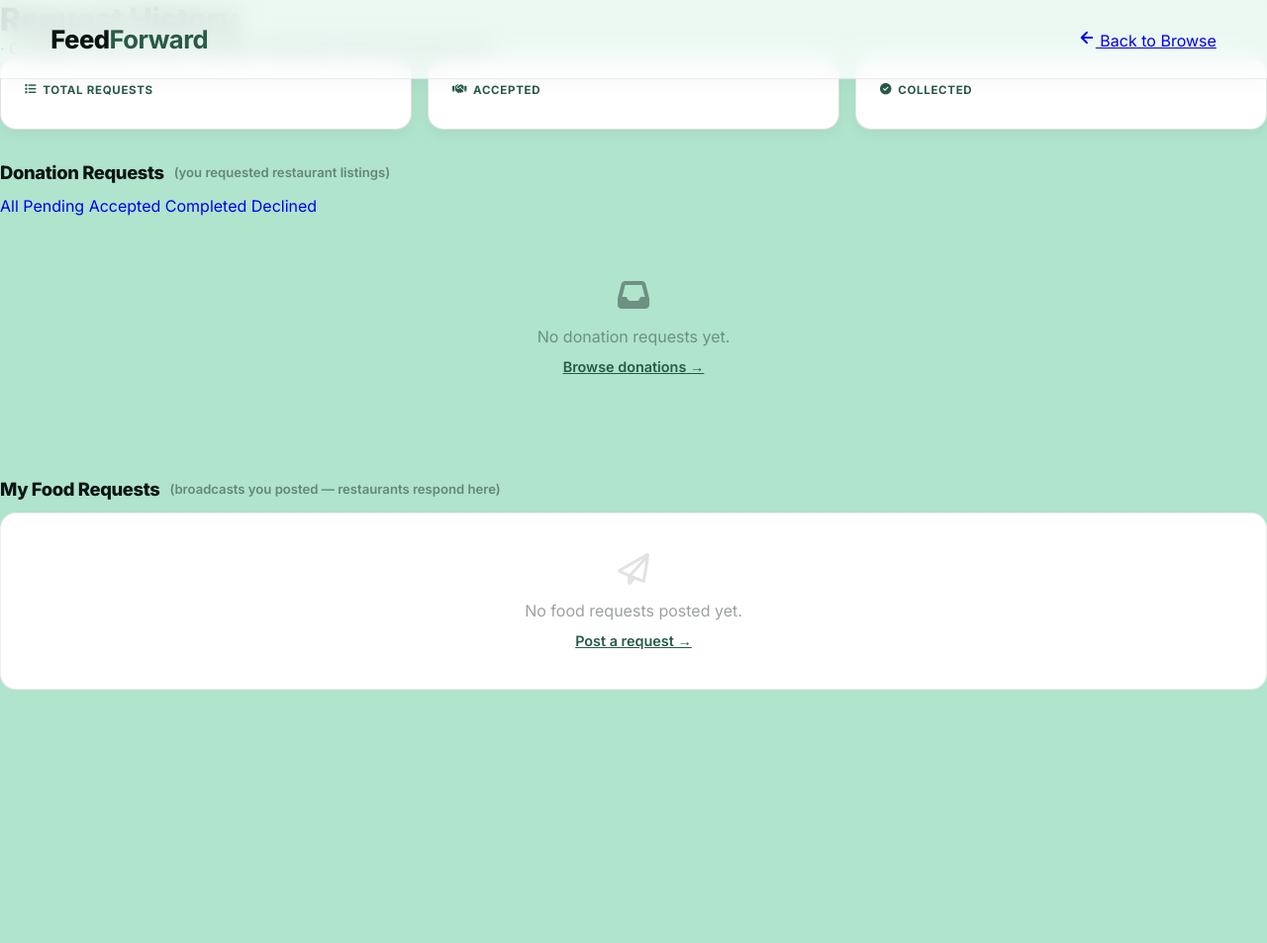
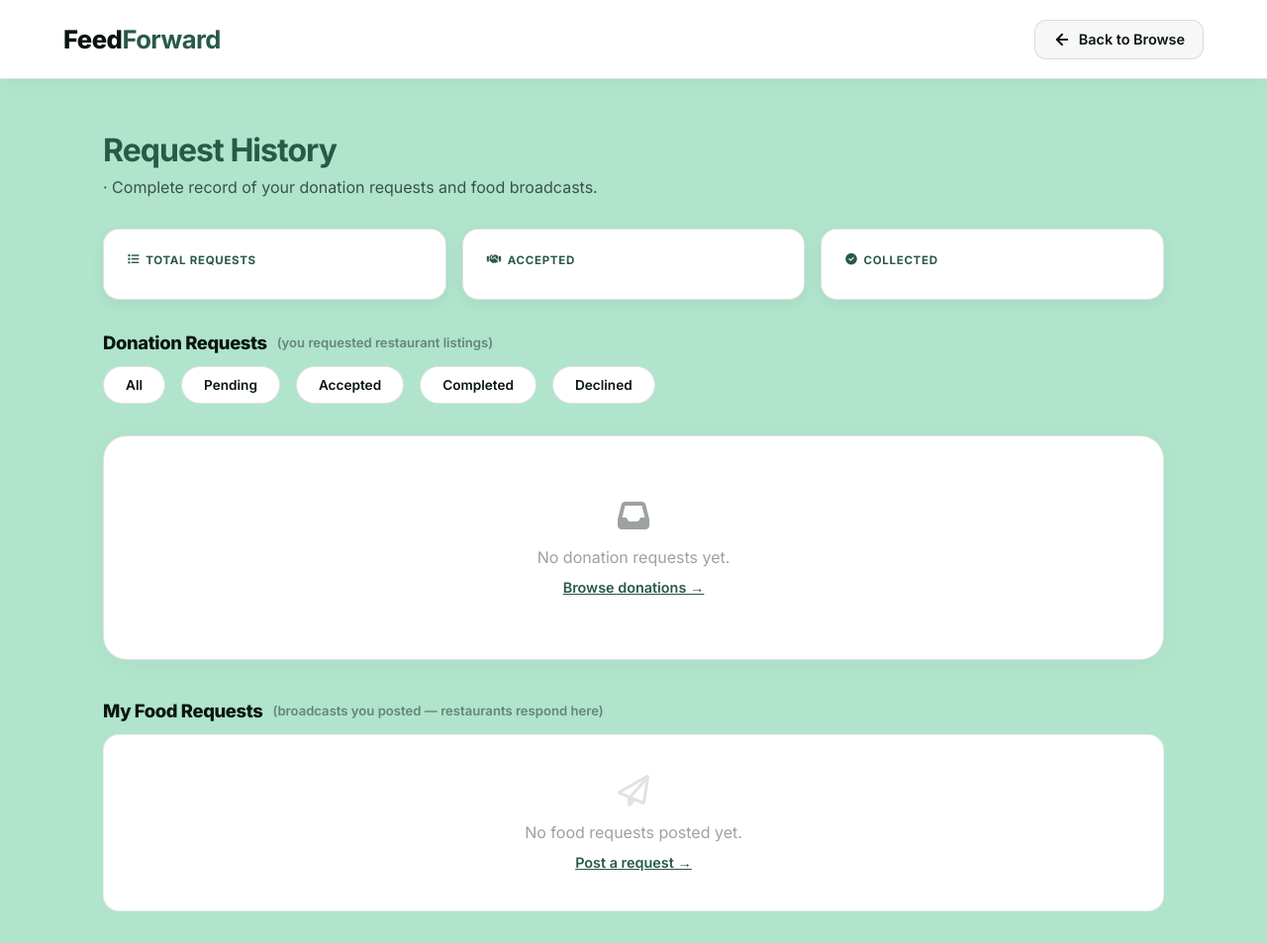
Before and after one commit to jayaprakashgayathri/FeedForward, a Flask app: template templates/charity_history.html in a window 1280 px wide. Shown: the whole page at 99% size. Before the commit the page ends 697 px from the top, so only its background shows below. Run offline with Flask 3, Linux system fonts and the light colour scheme; the template is opened without the code that fills it, so the values that code supplies are empty.

Commit message:
Update history.css

```diff
--- a/static/history.css
+++ b/static/history.css
@@ -1,27 +1,172 @@
-/* Table Status Pills - Refined Colors */
+/* Navigation & Back Button */
+.top-nav {
+  display: flex;
+  justify-content: space-between;
+  align-items: center;
+  padding: 1rem 5%;
+  background: white;
+  border-bottom: 1px solid var(--accent-sand);
+  position: fixed;
+  top: 0;
+  width: 100%;
+  z-index: 1000;
+  box-sizing: border-box;
+}
+
+.back-btn {
+  display: flex;
+  align-items: center;
+  gap: 8px;
+  padding: 10px 18px;
+  background-color: var(--bg-alabaster);
+  border: 1px solid var(--accent-sand);
+  border-radius: 12px;
+  color: var(--text-dark);
+  text-decoration: none;
+  font-weight: 600;
+  font-size: 0.9rem;
+  transition: all 0.25s cubic-bezier(0.4, 0, 0.2, 1);
+}
+
+.back-btn:hover {
+  background-color: var(--primary-earth);
+  color: white;
+  border-color: var(--primary-earth);
+  transform: translateX(-5px);
+  box-shadow: 0 4px 12px rgba(138, 118, 80, 0.2);
+}
+
+.back-btn svg {
+  transition: stroke 0.2s ease;
+}
+
+.back-btn:hover svg {
+  stroke: white;
+}
+
+/* History Page Layout */
+.history-page-container {
+  margin-top: 100px;
+  padding: 2rem 5%;
+  max-width: 1200px;
+  margin-left: auto;
+  margin-right: auto;
+}
+
+.history-page-header {
+  margin-bottom: 2rem;
+}
+
+.history-page-header h1 {
+  color: var(--primary-earth);
+  font-size: 2rem;
+  margin-bottom: 0.5rem;
+}
+
+.history-page-header p {
+  opacity: 0.7;
+  color: var(--text-dark);
+}
+
+/* Filter Styling */
+.filter-bar {
+  display: flex;
+  gap: 1rem;
+  margin-bottom: 2rem;
+}
+
+.filter-btn {
+  padding: 10px 22px;
+  border-radius: 20px;
+  border: 1px solid var(--accent-sand);
+  background: white;
+  font-weight: 600;
+  color: var(--text-dark);
+  font-size: 0.85rem;
+  cursor: pointer;
+  transition: all 0.2s ease;
+}
+
+.filter-btn:hover:not(.active) {
+  background: var(--bg-alabaster);
+  border-color: var(--primary-earth);
+}
+
+.filter-btn.active {
+  background: var(--primary-earth);
+  color: white;
+  border-color: var(--primary-earth);
+}
+
+/* Table Styling */
+.history-card {
+  background: white;
+  border-radius: 24px;
+  border: 1px solid var(--accent-sand);
+  overflow: hidden;
+  box-shadow: 0 4px 20px rgba(138, 118, 80, 0.05);
+}
+
+.history-table {
+  width: 100%;
+  border-collapse: collapse;
+  text-align: left;
+}
+
+.history-table th {
+  background: var(--bg-alabaster);
+  padding: 20px;
+  font-weight: 600;
+  font-size: 0.85rem;
+  color: var(--primary-earth);
+  border-bottom: 1px solid var(--accent-sand);
+  text-transform: uppercase;
+  letter-spacing: 0.05rem;
+}
+
+.history-table td {
+  padding: 20px;
+  border-bottom: 1px solid var(--bg-alabaster);
+  font-size: 0.95rem;
+  vertical-align: middle;
+  color: var(--text-dark);
+}
+
+.history-table tr:last-child td {
+  border-bottom: none;
+}
+
+/* Updated Modern Status Pills */
+.status-pill {
+  padding: 6px 14px;
+  border-radius: 8px; /* Slightly softer than 12px */
+  font-size: 0.75rem;
+  font-weight: 700;
+  text-transform: uppercase;
+  display: inline-block;
+}
+
 .status-pill.completed {
-  background: var(--theme-primary); /* Pine Green = Success */
-  color: #ffffff;
-  border: none;
+  background: rgba(142, 151, 125, 0.15); /* Sage Green backdrop */
+  color: #4a5d23; /* Darker Sage for readability */
+  border: 1px solid rgba(142, 151, 125, 0.3);
 }
 
 .status-pill.pending {
-  background: var(--theme-bg); /* Mint Green = In Progress */
-  color: var(--theme-primary);
-  border: 1.5px solid var(--theme-primary);
+  background: rgba(138, 118, 80, 0.1); /* Earth brown backdrop */
+  color: var(--primary-earth);
+  border: 1px solid rgba(138, 118, 80, 0.2);
 }
 
-/* Table Hover */
-.history-table tr:hover td {
-  background-color: rgba(176, 228, 204, 0.2); /* Very light mint hover */
+/* Mobile Tweak */
+@media (max-width: 768px) {
+  .history-card {
+    overflow-x: auto;
+  }
+  .history-table {
+    min-width: 800px;
+  }
+  .top-nav {
+    padding: 1rem 15px;
+  }
 }
-
-.history-page-header h1 {
-  color: var(--theme-primary);
-  font-weight: 800;
-}
-
-.filter-btn.active {
-  background: var(--theme-primary);
-  color: white;
-}
```
